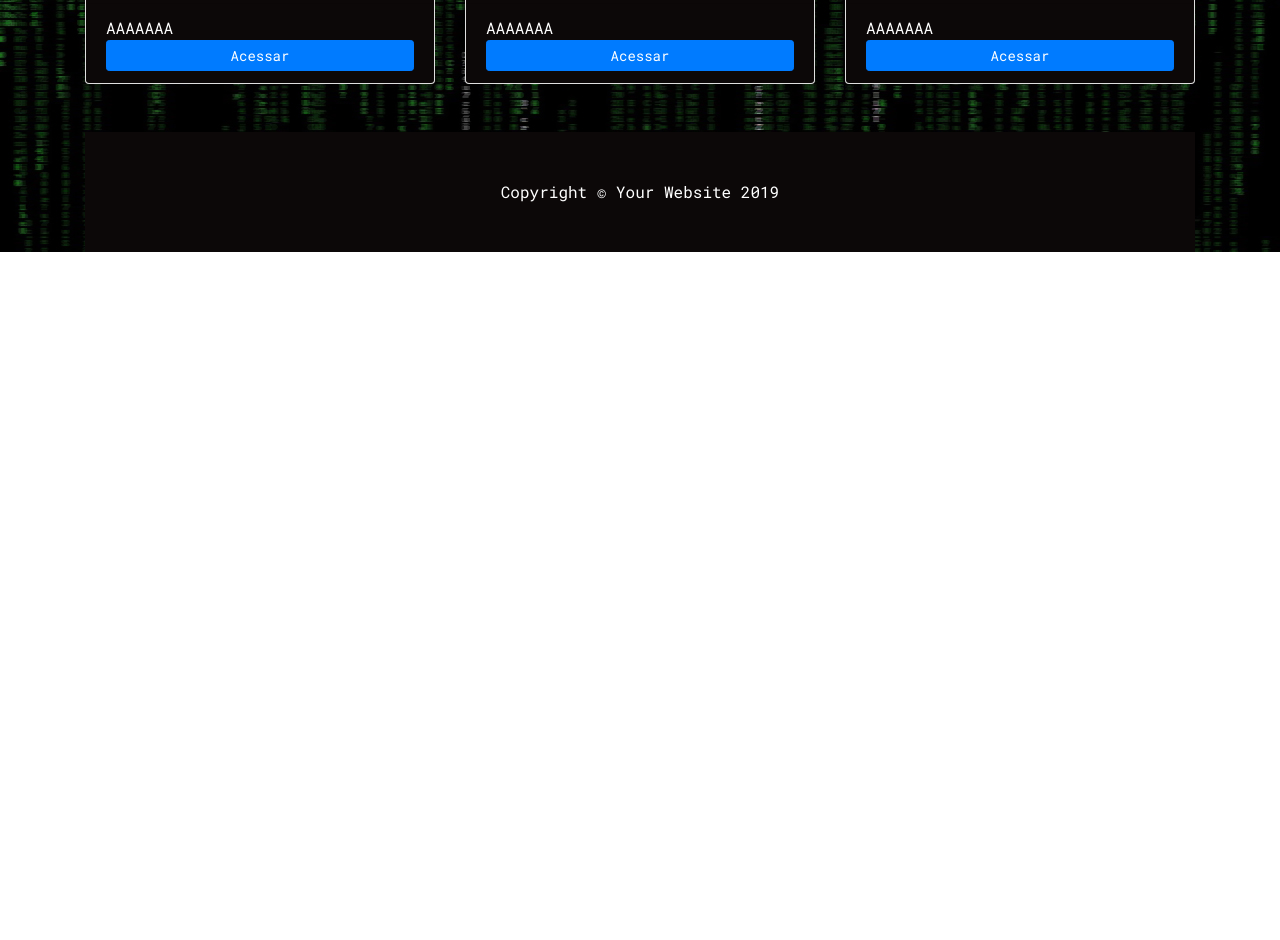
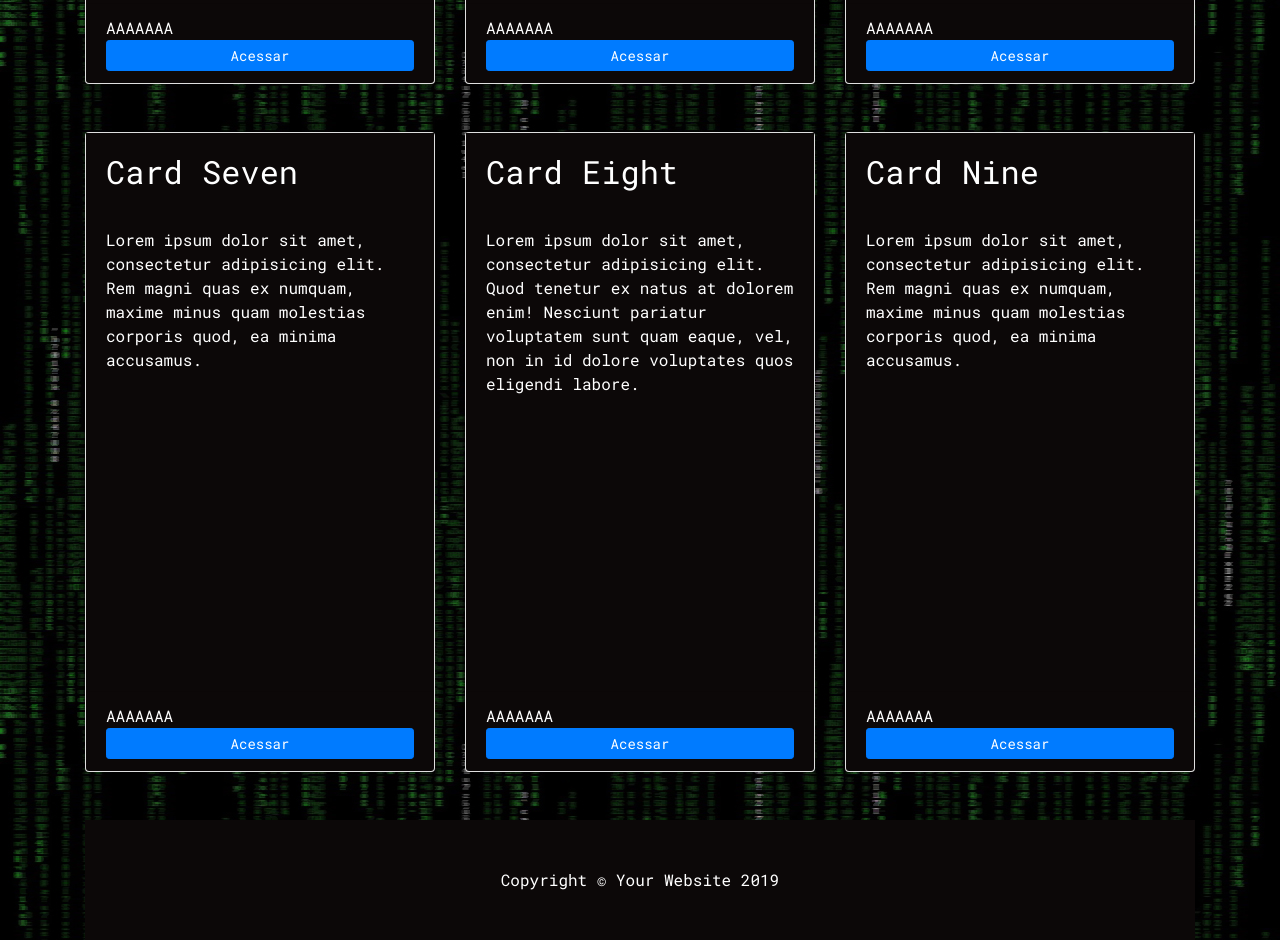
Before and after one commit to schimyst/securityblog, a website: page index.html in a window 1280 px wide. Shown: the part 1840-2780 px from the top of the page. Before the commit the page ends 2092 px from the top, so only its background shows below. Drawn offline with Linux system fonts and the light colour scheme; no server answers.

Commit message:
Aquele commit das 6 da tarde de sexta

```diff
--- a/index.html
+++ b/index.html
@@ -163,6 +163,49 @@
         </div>
       <!-- /.col-md-4 -->
 
+      <div class="col-md-4 mb-5">
+          <div class="card h-100">
+            <div class="card-body">
+              <h2 class="card-title">Card Seven</h2>
+              <img class="card-image" src="">
+              <p class="card-text">Lorem ipsum dolor sit amet, consectetur adipisicing elit. Rem magni quas ex numquam, maxime minus quam molestias corporis quod, ea minima accusamus.</p>
+            </div>
+            <div class="card-footer">
+              <h7 id="newsDate">AAAAAAA</h7>
+              <a href="#" class="btn btn-primary btn-sm">Acessar</a>
+            </div>
+          </div>
+        </div>
+        <!-- /.col-md-4 -->
+        <div class="col-md-4 mb-5">
+          <div class="card h-100">
+            <div class="card-body">
+              <h2 class="card-title">Card Eight</h2>
+              <img class="card-image" src="">
+              <p class="card-text">Lorem ipsum dolor sit amet, consectetur adipisicing elit. Quod tenetur ex natus at dolorem enim! Nesciunt pariatur voluptatem sunt quam eaque, vel, non in id dolore voluptates quos eligendi labore.</p>
+            </div>
+            <div class="card-footer">
+              <h7 id="newsDate">AAAAAAA</h7>
+              <a href="#" class="btn btn-primary btn-sm">Acessar</a>
+            </div>
+          </div>
+        </div>
+        <!-- /.col-md-4 -->
+        <div class="col-md-4 mb-5">
+          <div class="card h-100">
+            <div class="card-body">
+              <h2 class="card-title">Card Nine</h2>
+              <img class="card-image" src="">
+              <p class="card-text">Lorem ipsum dolor sit amet, consectetur adipisicing elit. Rem magni quas ex numquam, maxime minus quam molestias corporis quod, ea minima accusamus.</p>
+            </div>
+            <div class="card-footer">
+              <h7 id="newsDate">AAAAAAA</h7>
+              <a href="#" class="btn btn-primary btn-sm">Acessar</a>
+            </div>
+          </div>
+        </div>
+      <!-- /.col-md-4 -->
+
 
 
   </div>
```
